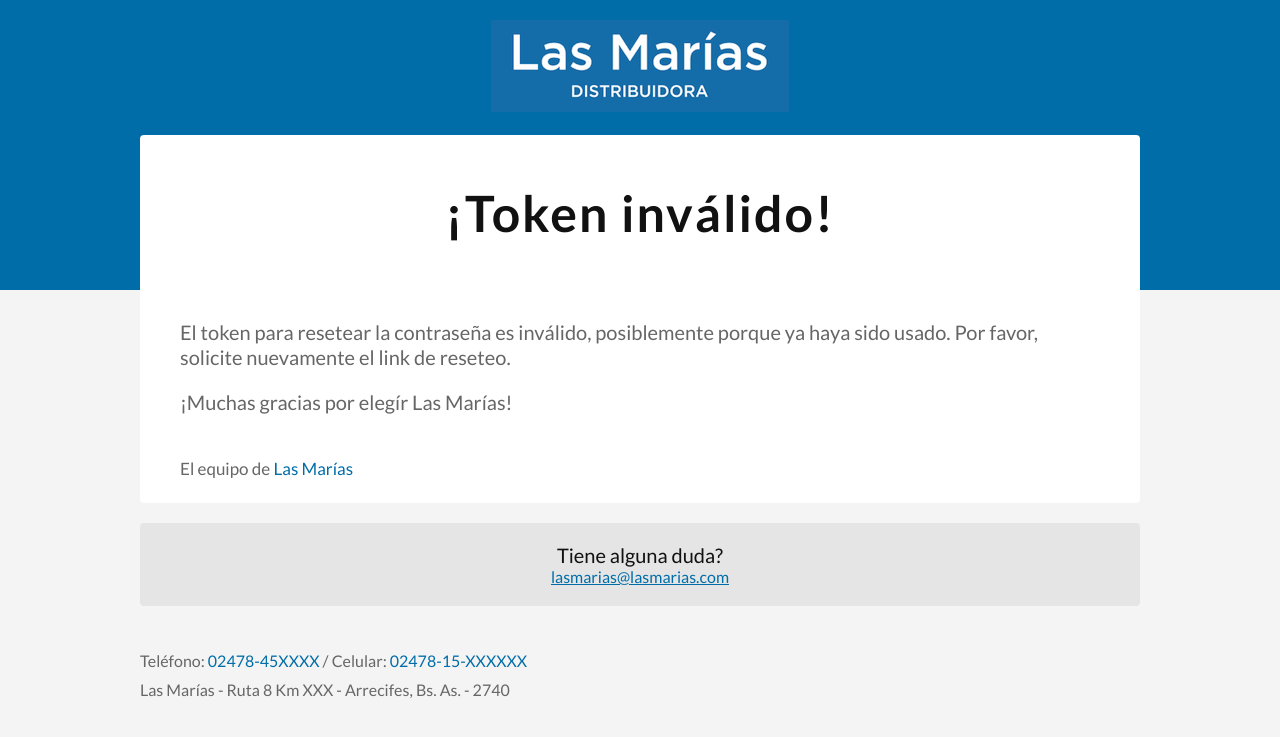
After one commit to luciano-im/lasmarias-backend, a Django app: a page that uses templates/account/password_reset_from_key.html in a window 1280 px wide. The commit adds this page. Shown: the top 737 px of the page. Run offline with Django 3.2, Linux system fonts and the light colour scheme; parts of the project's set-up code (start-up, migrations or seed data) failed here and were passed over.

Commit message:
Customize templates for reset password feature

```diff
--- a/app/static/css/styles.css
+++ b/app/static/css/styles.css
@@ -17,7 +17,7 @@ p {
 }
 
 .highlight {
-  color: #006DA8;
+  color: #006DA8 !important;
 }
 
 .signature {
@@ -59,7 +59,7 @@ header .title {
   padding: 20px 40px;
 }
 
-.content p {
+.content > p {
   padding: 10px 0;
   color: #666666;
   font-size: 20px;
--- a/backend/urls.py
+++ b/backend/urls.py
@@ -35,12 +35,19 @@ from allauth.account.views import AccountInactiveView
 
 urlpatterns = [
     path('admin/', admin.site.urls),
+
+    #re_path(r'^password-reset/confirm/(?P<uidb64>[0-9A-Za-z_\-]+)/(?P<token>[0-9A-Za-z]{1,13}-[0-9A-Za-z]{1,20})/$', TemplateView.as_view(),  name='password_reset_confirm'),
+    # re_path(r'^password/reset/key/(?P<uidb36>[0-9A-Za-z]+)-(?P<key>.+)/$', TemplateView.as_view(), name="account_reset_password_from_key"),
+    # Signal put new user as inactive, and allauth needs this url for reverse redirection
+    # path('inactive/', AccountInactiveView.as_view(), name='account_inactive'),
+    # Include allauth urls to prevent errors with reverse redirection of some urls like password reset and inactive account
+    path('accounts/', include('allauth.urls')),
+
     # Custom Login view
     path('rest-auth/login/', CustomLoginView.as_view()),
     path('rest-auth/', include('rest_auth.urls')),
     re_path(r"^rest-auth/registration/account-confirm-email/(?P<key>[\s\d\w().+-_',:&]+)/$", ConfirmEmail, name="account_confirm_email"),
     path('rest-auth/registration/send-account-confirm-email/', SendConfirmEmail, name="send_account_confirm_email"),
-    re_path(r'^password-reset/confirm/(?P<uidb64>[0-9A-Za-z_\-]+)/(?P<token>[0-9A-Za-z]{1,13}-[0-9A-Za-z]{1,20})/$', TemplateView.as_view(),  name='password_reset_confirm'),
     path('rest-auth/registration/', include('rest_auth.registration.urls')),
     path('api/customer/', CustomerList.as_view()),
     path('api/customer/<customer_id>/', CustomerDetail.as_view()),
@@ -57,9 +64,4 @@ urlpatterns = [
     # PubNub publish test URL
     path('publish/', PublishMessage),
 
-    # Include allauth urls to prevent errors with reverse redirection of some urls like password reset and inactive account
-    #path('accounts/', include('allauth.urls')),
-    #re_path(r'^password/reset/key/(?P<uidb36>[0-9A-Za-z]+)-(?P<key>.+)/$', TemplateView.as_view(), name="account_reset_password_from_key"),
-    # Signal put new user as inactive, and allauth needs this url for reverse redirection
-    path('inactive/', AccountInactiveView.as_view(), name='account_inactive'),
 ] + static(settings.MEDIA_URL, document_root=settings.MEDIA_ROOT) + static(settings.STATIC_URL, document_root=settings.STATIC_ROOT)
--- /dev/null
+++ b/templates/account/password_reset_from_key.html
@@ -0,0 +1,39 @@
+{% extends "index.html" %}
+
+{% load i18n %}
+{% block pagetitle %}Las Marías - Cambiar Contraseña{% endblock %}
+
+{% block title %}
+    {% if token_fail %}
+        ¡Token inválido!
+    {% else %}
+        Cambiar Contraseña
+    {% endif %}
+{% endblock %}
+
+{% block content %}
+    {% if token_fail %}
+        <p>El token para resetear la contraseña es inválido, posiblemente porque ya haya sido usado. Por favor, solicite nuevamente el link de reseteo.</p>
+        <p>¡Muchas gracias por elegír Las Marías!</p>
+        <p class="signature">El equipo de <span class="highlight">Las Marías</span></p>
+    {% else %}
+        {% if form %}
+            <p>Ingrese la nueva contraseña utilizando el siguiente formulario:</p>
+            <form method="POST" action="{{ action_url }}">
+                {% csrf_token %}
+                {{ form.as_p }}
+                <input type="submit" name="action" value="Cambiar Contraseña"/>
+            </form>
+        {% else %}
+            <p class="highlight">¡Su contraseña ha sido cambiada correctamente!</p>
+            <p>Ya puede iniciar sesión en la App con su nueva contraseña.</p>
+        {% endif %}
+        <p>¡Muchas gracias por elegír Las Marías!</p>
+        <p class="signature">El equipo de <span class="highlight">Las Marías</span></p>
+    {% endif %}
+{% endblock %}
+
+{% block contact %}
+<h2>Tiene alguna duda?</h2>
+<p><a href="mailto:lasmarias@lasmarias.com" target="_blank">lasmarias@lasmarias.com</a></p>
+{% endblock %}
```
Also changed, not shown: other parts of app/static/css/styles.css (+43 -0 lines), templates/account/password_reset_from_key_done.html (added, +20 -0 lines).
